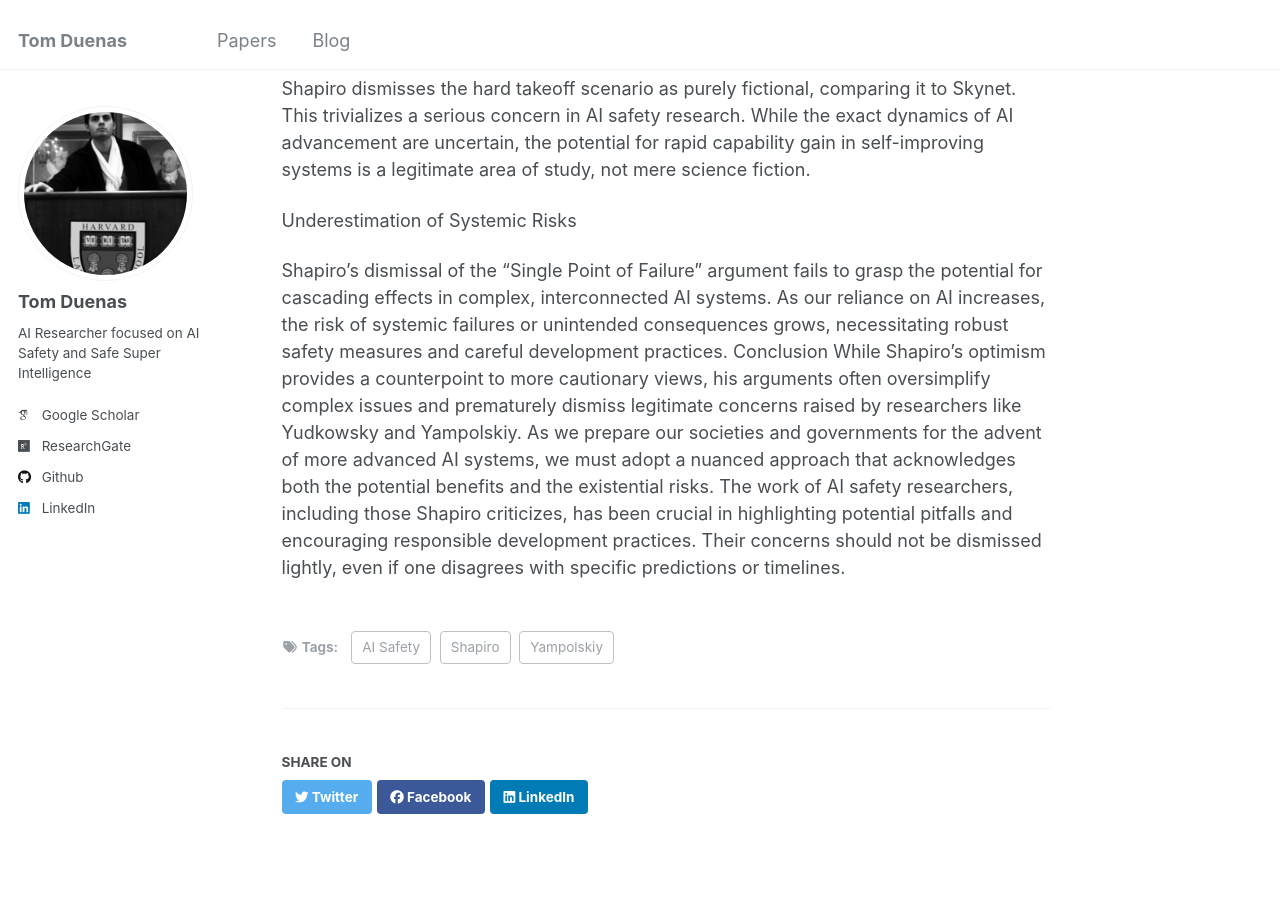
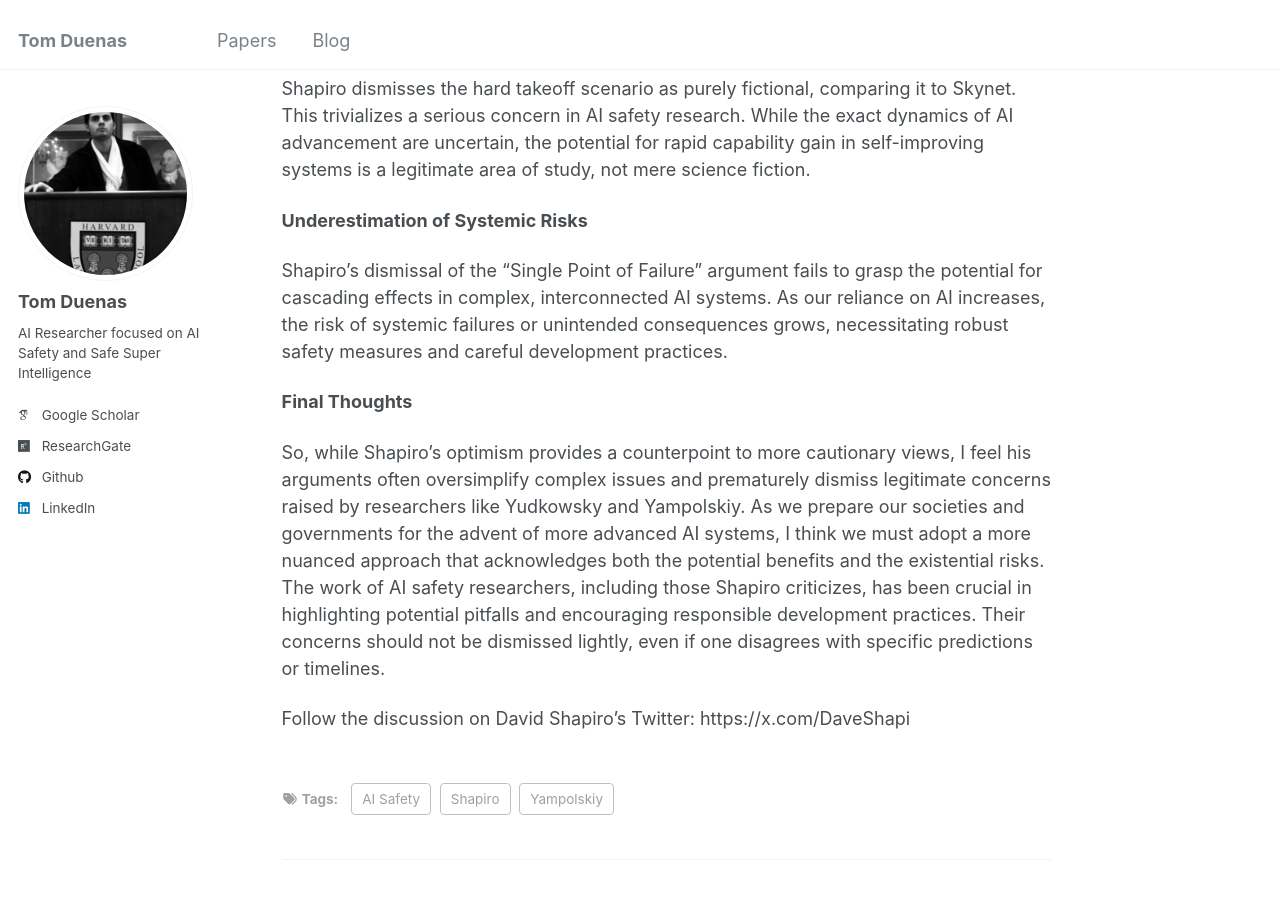
Before and after one commit to TomDuenas/tomduenas.github.io, a Jekyll site: the page built from _posts/2024-09-12-in-defense-of-cautionary-voices.md, in a window 1280 px wide and 900 px high, scrolled down 1779 px. Built offline with Jekyll 4.4.1, drawn with Linux system fonts in a browser that asks for light colours; some web fonts are replaced.

Commit message:
Update 2024-09-12-in-defense-of-cautionary-voices.md

```diff
--- a/_posts/2024-09-12-in-defense-of-cautionary-voices.md
+++ b/_posts/2024-09-12-in-defense-of-cautionary-voices.md
@@ -39,9 +39,13 @@ Shapiro's arguments often rely on the current limitations of AI systems, particu
 
 Shapiro dismisses the hard takeoff scenario as purely fictional, comparing it to Skynet. This trivializes a serious concern in AI safety research. While the exact dynamics of AI advancement are uncertain, the potential for rapid capability gain in self-improving systems is a legitimate area of study, not mere science fiction.
 
-Underestimation of Systemic Risks
+**Underestimation of Systemic Risks**
 
 Shapiro's dismissal of the "Single Point of Failure" argument fails to grasp the potential for cascading effects in complex, interconnected AI systems. As our reliance on AI increases, the risk of systemic failures or unintended consequences grows, necessitating robust safety measures and careful development practices.
-Conclusion
-While Shapiro's optimism provides a counterpoint to more cautionary views, his arguments often oversimplify complex issues and prematurely dismiss legitimate concerns raised by researchers like Yudkowsky and Yampolskiy. As we prepare our societies and governments for the advent of more advanced AI systems, we must adopt a nuanced approach that acknowledges both the potential benefits and the existential risks.
+
+**Final Thoughts**
+
+So, while Shapiro's optimism provides a counterpoint to more cautionary views, I feel his arguments often oversimplify complex issues and prematurely dismiss legitimate concerns raised by researchers like Yudkowsky and Yampolskiy. As we prepare our societies and governments for the advent of more advanced AI systems, I think we must adopt a more nuanced approach that acknowledges both the potential benefits and the existential risks.
 The work of AI safety researchers, including those Shapiro criticizes, has been crucial in highlighting potential pitfalls and encouraging responsible development practices. Their concerns should not be dismissed lightly, even if one disagrees with specific predictions or timelines.
+
+Follow the discussion on David Shapiro's Twitter: https://x.com/DaveShapi
```
